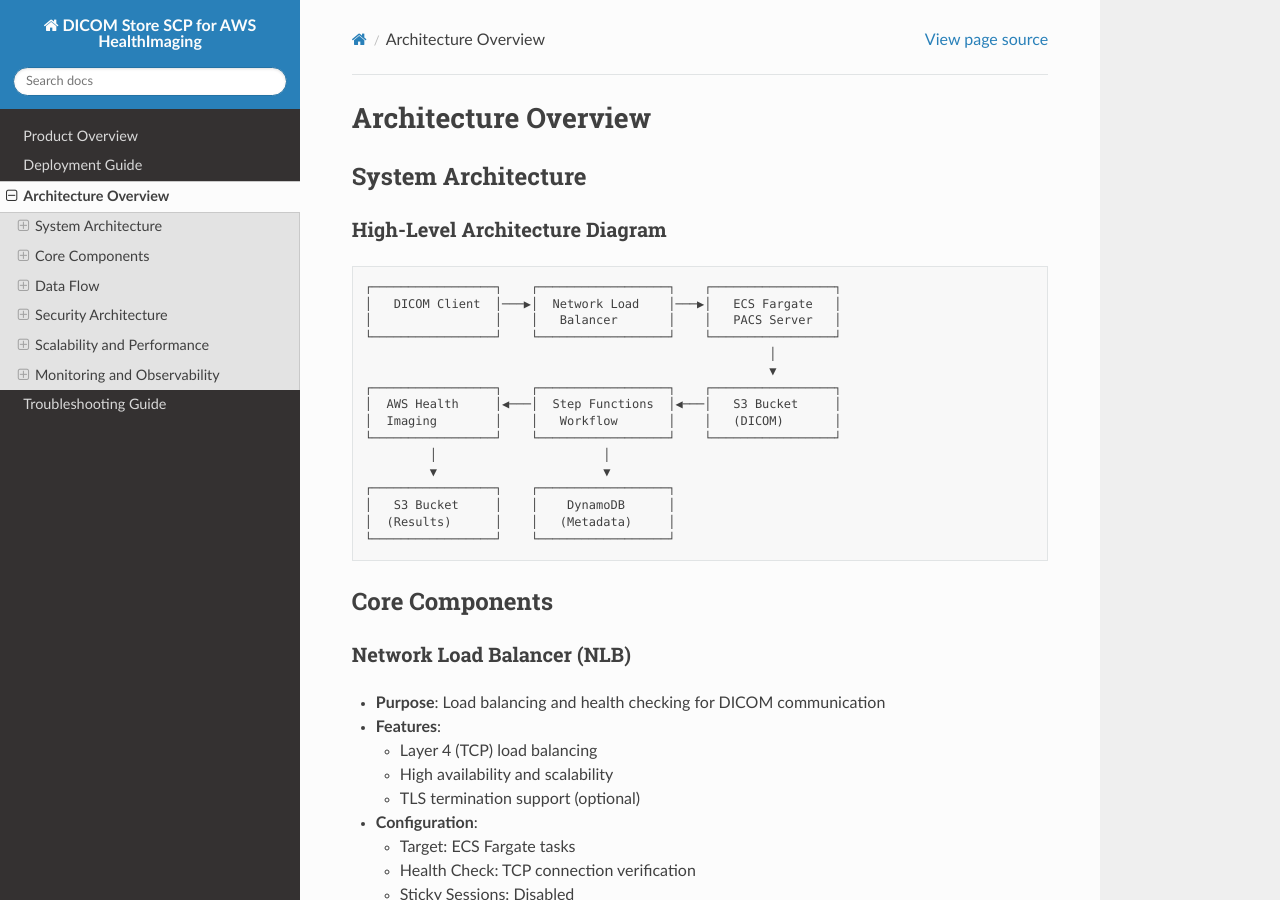
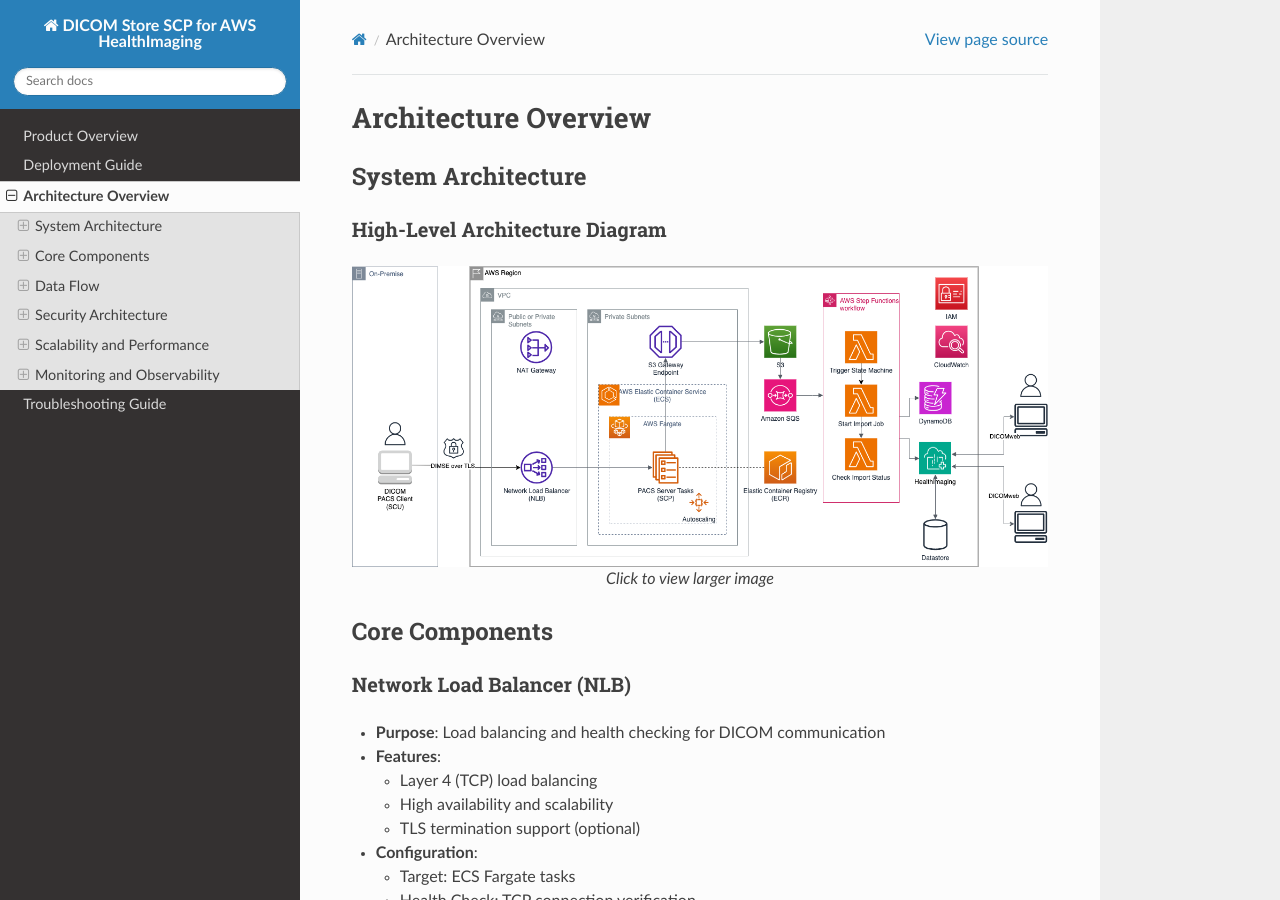
Before and after one commit to mmi-sc/dicom-store-scp-for-ahi, a Sphinx documentation site: the page built from source/architecture.rst, in a window 1280 px wide and 900 px high. Built offline with Sphinx 7.4.7 and the Read the Docs theme 3.1.0, drawn with Linux system fonts in a browser that asks for light colours.

Commit message:
Add interactive architecture diagram with modal view
- Replace text-based diagram with professional image
- Add custom JavaScript for modal image viewing
- Enable click-to-enlarge and click-to-close functionality
- Support Escape key to close modal
- Improve user experience with visual architecture overview

The new diagram provides clearer understanding of the
system components and their relationships.

```diff
--- /dev/null
+++ b/source/_static/image-modal.js
@@ -0,0 +1,55 @@
+// Image modal functionality
+document.addEventListener('DOMContentLoaded', function() {
+    // Create modal elements
+    const modal = document.createElement('div');
+    modal.id = 'image-modal';
+    modal.style.cssText = `
+        display: none;
+        position: fixed;
+        z-index: 1000;
+        left: 0;
+        top: 0;
+        width: 100%;
+        height: 100%;
+        background-color: rgba(0,0,0,0.8);
+        cursor: pointer;
+    `;
+
+    const modalImg = document.createElement('img');
+    modalImg.style.cssText = `
+        margin: auto;
+        display: block;
+        max-width: 90%;
+        max-height: 90%;
+        position: absolute;
+        top: 50%;
+        left: 50%;
+        transform: translate(-50%, -50%);
+    `;
+
+    modal.appendChild(modalImg);
+    document.body.appendChild(modal);
+
+    // Add click handlers to figure images
+    const figures = document.querySelectorAll('figure img');
+    figures.forEach(function(img) {
+        img.style.cursor = 'pointer';
+        img.addEventListener('click', function(e) {
+            e.preventDefault();
+            modalImg.src = this.src;
+            modal.style.display = 'block';
+        });
+    });
+
+    // Close modal when clicked
+    modal.addEventListener('click', function() {
+        modal.style.display = 'none';
+    });
+
+    // Close modal with Escape key
+    document.addEventListener('keydown', function(e) {
+        if (e.key === 'Escape') {
+            modal.style.display = 'none';
+        }
+    });
+});
--- a/source/architecture.rst
+++ b/source/architecture.rst
@@ -7,24 +7,11 @@
 High-Level Architecture Diagram
 ~~~~~~~~~~~~~~~~~~~~~~~~~~~~~~~
 
-.. code-block:: text
+.. figure:: _static/cloud-pacs-20250425.png
+   :alt: DICOM Store SCP for AWS HealthImaging Architecture
+   :align: center
 
-   ┌─────────────────┐    ┌──────────────────┐    ┌─────────────────┐
-   │   DICOM Client  │───▶│  Network Load    │───▶│   ECS Fargate   │
-   │                 │    │   Balancer       │    │   PACS Server   │
-   └─────────────────┘    └──────────────────┘    └─────────────────┘
-                                                           │
-                                                           ▼
-   ┌─────────────────┐    ┌──────────────────┐    ┌─────────────────┐
-   │  AWS Health     │◀───│  Step Functions  │◀───│   S3 Bucket     │
-   │  Imaging        │    │   Workflow       │    │   (DICOM)       │
-   └─────────────────┘    └──────────────────┘    └─────────────────┘
-            │                       │
-            ▼                       ▼
-   ┌─────────────────┐    ┌──────────────────┐
-   │   S3 Bucket     │    │    DynamoDB      │
-   │  (Results)      │    │   (Metadata)     │
-   └─────────────────┘    └──────────────────┘
+   Click to view larger image
 
 Core Components
 ---------------
--- a/source/conf.py
+++ b/source/conf.py
@@ -31,6 +31,7 @@
 html_theme = 'sphinx_rtd_theme'
 html_static_path = ['_static']
 html_baseurl = 'https://www.mmi-sc.co.jp/dicom-store-scp-for-ahi/'
+html_js_files = ['image-modal.js']
 
 # -- Internationalization options --------------------------------------------
 language = 'en'
```
Also changed, not shown: source/_static/cloud-pacs-20250425.png (added).
